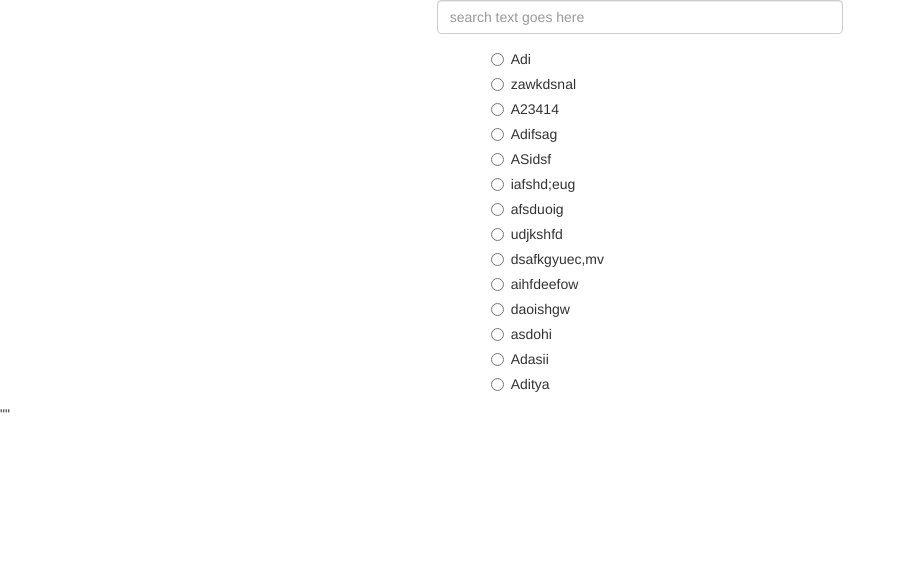
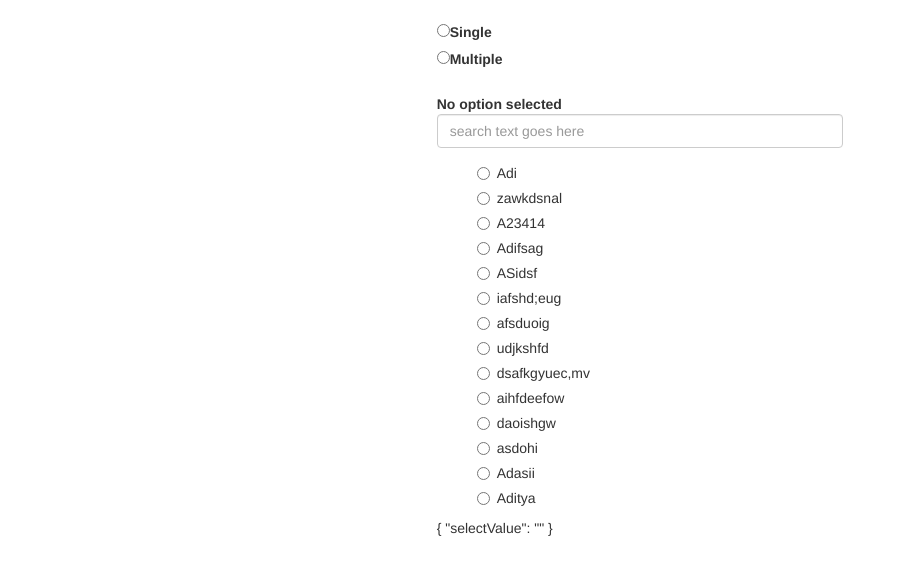
Before and after one commit to Asjamuar/Custom-select, an Angular app: page / in a window 1280 px wide. Shown: the top 574 px of the page, without its empty margins (0-906 px from the left). Built offline with nearby package versions, Linux system fonts and the light colour scheme.

Commit message:
Working with Basic CSS

```diff
--- a/src/app/app.component.html
+++ b/src/app/app.component.html
@@ -1,9 +1,22 @@
+<br>
 <div class="row">
     <div class="col-md-4"></div>
     <div class="col-md-4">
+        <form [formGroup]="selectTypeForm" (change)="changeType()">
+            <label>
+              <input type="radio" value="false" formControlName="type" checked="checked">
+                <span>Single</span>
+            </label>
+            <br>
+            <label>
+              <input type="radio" value="true" formControlName="type">
+                <span>Multiple</span>
+            </label>
+        </form>
+        <br>
         <div [formGroup]="inputForm">
             <app-custom-select [input]="input" [multi]="multi" formControlName="selectValue"></app-custom-select>
         </div>
+        {{inputForm.value | json}}
     </div>
 </div>
-{{inputForm.value.selectValue | json}}
--- a/src/app/app.component.ts
+++ b/src/app/app.component.ts
@@ -1,6 +1,6 @@
 import { Component, OnInit } from '@angular/core';
 import { InputValue } from './input-value';
-import { FormGroup, FormBuilder } from '@angular/forms';
+import { FormGroup, FormBuilder, FormControl } from '@angular/forms';
 
 @Component({
   selector: 'app-root',
@@ -15,6 +15,7 @@ export class AppComponent implements OnInit {
   input: InputValue[];
 
   inputForm: FormGroup;
+  selectTypeForm: FormGroup;
 
   constructor(private fb: FormBuilder) {
     this.multi = false;
@@ -82,5 +83,14 @@ export class AppComponent implements OnInit {
     this.inputForm = this.fb.group({
       selectValue: ['']
     });
+    this.selectTypeForm = this.fb.group({
+      'type': new FormControl('', [
+
+      ])
+    });
+  }
+
+  changeType() {
+    this.multi = this.selectTypeForm.value.type == 'true' ? true : false;
   }
 }
--- a/src/app/custom-select/custom-select.component.css
+++ b/src/app/custom-select/custom-select.component.css
@@ -8,10 +8,6 @@ ul {
     list-style-type: none;
 }
 
-li {
-    margin-left: 1em;
-}
-
 .active-option {
     background: grey;
 }
@@ -19,3 +15,7 @@ li {
 li:hover {
     background: whitesmoke;
 }
+
+input[type=checkbox].css-checkbox { position: absolute;  overflow: hidden;  clip: rect(0 0 0 0);  height:1px;  width:1px;  margin:-1px;  padding:0; border:0; }
+input[type=checkbox].css-checkbox + label.css-label { padding-left:20px; height:15px;  display:inline-block; line-height:15px; background-repeat:no-repeat; background-position: 0 0; font-size:15px; vertical-align:middle; cursor:pointer; }
+input[type=checkbox].css-checkbox:checked + label.css-label { background-position: 0 -15px; }  .css-label{ background-image:url(http://csscheckbox.com/checkboxes/lite-x-red.png); }
--- a/src/app/custom-select/custom-select.component.html
+++ b/src/app/custom-select/custom-select.component.html
@@ -1,21 +1,34 @@
+<div><b>{{message}}</b></div>
 <div class="form-group">
-  <input [(ngModel)]="searchText" class="form-control" placeholder="search text goes here">
+  <input style="width: 100%" [(ngModel)]="searchText" class="form-control" placeholder="search text goes here">
 </div>
 <form [formGroup]="selectForm">
-  <div class="formGroup" [hidden]="!multi">
+  <div class="formGroup" *ngIf="multi">
+    <ul>
+      <div formArrayName="objects" class="option-box" *ngFor="let object of objectsArray.controls; let i = index;">
+        <div [formGroupName]="i">
+          <li [class.active-option]="object.controls.isActive.value" *ngIf="object.controls.isActive.value">
+            <button class="btn btn-danger" (click)="removeActive(object)"><i class="fa fa-times" aria-hidden="true"></i></button>
+            &nbsp;<label>{{object.value.name}}</label>
+          </li>
+        </div>
+      </div>
+    </ul>
+    <hr>
     <ul>
       <div formArrayName="objects" class="option-box" *ngFor="let object of objectsArray.controls | searchFilter : searchText; let i = index;">
         <div [formGroupName]="i">
-          <li [class.active-option]="object.controls.isActive.value">
-            <label><input type="checkbox" (change)="changeOutput()" formControlName="isActive">{{object.value.name}}</label>
+          <li [class.active-option]="object.controls.isActive.value" *ngIf="!object.controls.isActive.value">
+            <button class="btn btn-info" (click)="setActive(object)"><i class="fa fa-plus-circle" aria-hidden="true"></i></button>
+            &nbsp;<label>{{object.value.name}}</label>
           </li>
         </div>
       </div>
     </ul>
   </div>
-  <div class="formGroup" [hidden]="multi">
+  <div class="formGroup" *ngIf="!multi">
     <ul>
-      <div class="radio-group" [hidden]="multi">
+      <div class="radio-group">
         <div class="radio" *ngFor="let in of input" (change)="onUpdate(in)">
           <li><label><input type="radio" name="user" value="{{in.value}}">{{in.name}}</label></li>
         </div>
--- a/src/app/custom-select/custom-select.component.ts
+++ b/src/app/custom-select/custom-select.component.ts
@@ -1,4 +1,4 @@
-import { Component, OnInit, OnChanges, Input, ViewChild, forwardRef, HostBinding } from '@angular/core';
+import { Component, OnInit, OnChanges, Input, ViewChild, forwardRef, HostBinding, SimpleChanges } from '@angular/core';
 import { InputValue } from '../input-value';
 import { NG_VALUE_ACCESSOR, ControlValueAccessor, FormBuilder, FormGroup, FormArray, FormControl, Validators } from '@angular/forms';
 import { delay } from 'q';
@@ -54,11 +54,22 @@ export class CustomSelectComponent implements OnInit, OnChanges, ControlValueAcc
           value: [this.objects[i].value, Validators.required],
           isActive: [false, Validators.required]
         });
+        fg.get('isActive').markAsTouched();
         this.objectsArray.push(fg);
       }
-    } else {
+    }
+  }
 
-    }
+  removeActive(object: FormGroup) {
+    object.patchValue({
+      isActive: false
+    });
+  }
+
+  setActive(object: FormGroup) {
+    object.patchValue({
+      isActive: true
+    });
   }
 
   ngOnInit() {}
@@ -67,9 +78,10 @@ export class CustomSelectComponent implements OnInit, OnChanges, ControlValueAcc
     return <FormArray>this.selectForm.controls['objects'];
   }
 
-  ngOnChanges() {
+  ngOnChanges(changes: SimpleChanges) {
     this.objects = this.input;
     this.initForm();
+    this.selectForm.valueChanges.subscribe(change => this.changeOutput());
   }
 
   _onChange(value) {
@@ -79,9 +91,8 @@ export class CustomSelectComponent implements OnInit, OnChanges, ControlValueAcc
   }
 
   changeOutput() {
-    const result = this.objectsArray.controls.filter(c => c.value.isActive).map(c => ({value: c.value.value, name: c.value.name }));
-    console.log(result, this.objectsArray);
-    this._onChange(result);
+    this.result = this.objectsArray.controls.filter(c => c.value.isActive).map(c => ({value: c.value.value, name: c.value.name }));
+    this._onChange(this.result);
   }
 
   onUpdate(inp: InputValue) {
@@ -91,4 +102,14 @@ export class CustomSelectComponent implements OnInit, OnChanges, ControlValueAcc
       this._onChange(this.result);
     }
   }
+
+  get message() {
+    if (this.result.length === 0) {
+      return 'No option selected';
+    } else if (this.result.length === 1) {
+      return this.result[0].name + ' selected';
+    } else {
+      return this.result.length + ' options selected';
+    }
+  }
 }
--- a/src/index.html
+++ b/src/index.html
@@ -7,6 +7,7 @@
 
   <meta name="viewport" content="width=device-width, initial-scale=1">
   <link rel="icon" type="image/x-icon" href="favicon.ico">
+  <script src="https://use.fontawesome.com/c8ecf26ea6.js"></script>
 </head>
 <body>
   <app-root></app-root>
```
